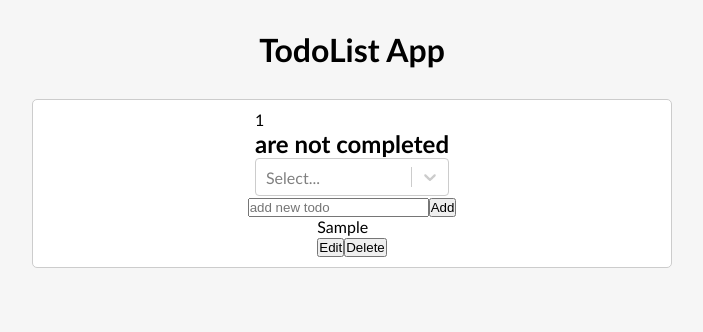
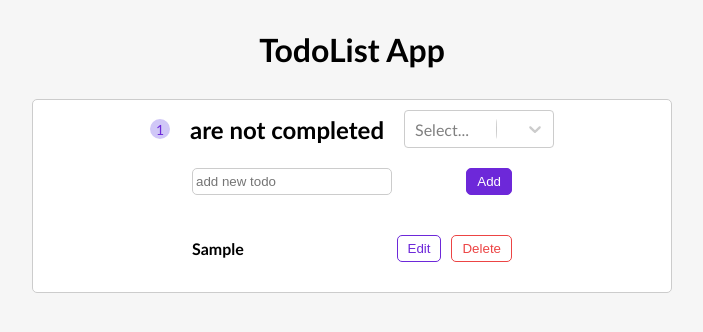
Before and after one commit to esmailireza/TodoList-Project-With-React, a React (Create React App) app: page / in a window 1280 px wide. Both pictures are taken after typing "Sample" into the empty fields and a click on the button "Add". Shown: the top 332 px of the page, without its empty margins (288-991 px from the left). Built offline with nearby package versions, Linux system fonts and the light colour scheme.

Commit message:
added styles to project

```diff
--- a/src/App.css
+++ b/src/App.css
@@ -22,3 +22,93 @@
   border-radius: 5px;
   padding: 10px;
 }
+
+.todo {
+  display: flex;
+  justify-content: space-between;
+  align-items: center;
+  width: 20rem;
+  margin: 20px 0;
+}
+
+.todoText {
+  cursor: pointer;
+  font-weight: bold;
+}
+
+.completed {
+  text-decoration: line-through;
+  color: #ccc;
+}
+
+input {
+  border: 1px solid #ccc;
+  border-radius: 5px;
+  padding: 5px 3px;
+  outline: none;
+  width: 200px;
+}
+
+input:focus {
+  border: 1.5px solid blueviolet;
+}
+
+.formControl {
+  display: flex;
+  align-items: center;
+  justify-content: space-between;
+  width: 20rem;
+  margin-bottom: 20px;
+}
+
+.btn {
+  color: #6d28d9;
+  background-color: #fff;
+  border: 1px solid #6d28d9;
+  border-radius: 5px;
+  outline: none;
+  padding: 5px 10px;
+  cursor: pointer;
+}
+
+.remove {
+  color: rgb(236, 68, 68);
+  border: 1px solid rgb(236, 68, 68);
+  margin-left: 10px;
+}
+
+.addTodo {
+  background-color: #6d28d9;
+  color: #fff;
+}
+
+.updateTodo {
+  background-color: #fff;
+  color: #6d28d9;
+}
+
+header {
+  display: flex;
+  justify-content: space-between;
+  align-items: center;
+  margin-bottom: 20px;
+}
+
+header span {
+  margin-right: 20px;
+  display: inline-block;
+  width: 20px;
+  font-size: 14px;
+  height: 20px;
+  background-color: #d0c7f7;
+  color: #6d28d9;
+  border-radius: 50%;
+  display: flex;
+  justify-content: center;
+  align-items: center;
+}
+
+.select {
+  width: 150px;
+  margin-left: 20px;
+}
```
